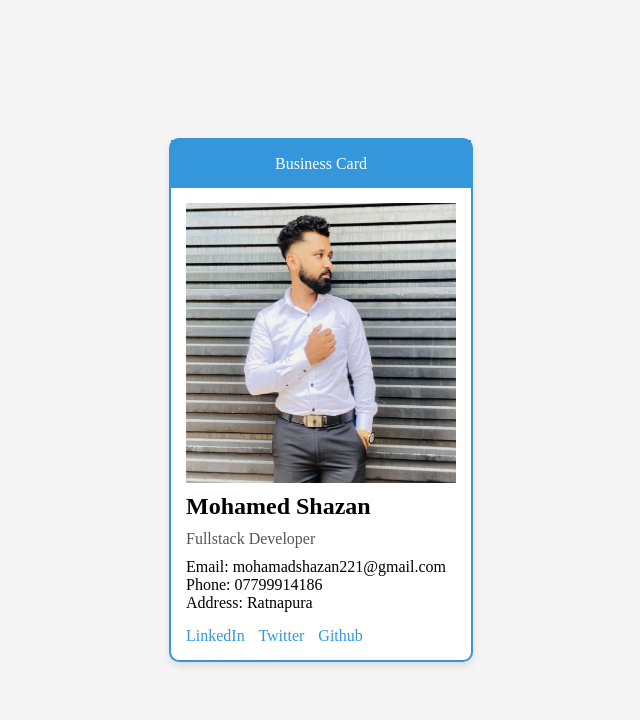
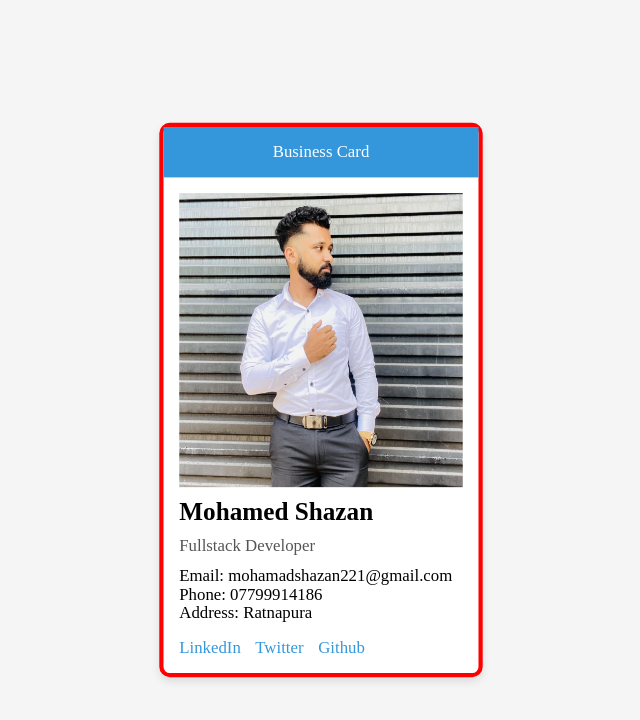
Before and after one commit to shzn-mhd/01.Buisness-card, a plain HTML site: page Business-card/index.html in a window 1280 px wide. In both pictures the pointer is over the element 640 px from the left and 400 px from the top of the page. Shown: the whole page, without its empty margins (319-959 px from the left). Drawn offline with Linux system fonts and the light colour scheme.

Commit message:
Feat: Business card scale animation

```diff
--- a/Business-card/index.html
+++ b/Business-card/index.html
@@ -24,6 +24,7 @@
                     border: 2px solid #3496db;
                     box-shadow:0 4px 8px rgba(0, 0, 0,0.1);
                     border-radius: 10px;
+                    transition: transform 0.3s ease-in-out, border-color 0.3s ease-in-out;
                 }
 
                 .profileimage {
@@ -75,6 +76,11 @@
                     color: #3498db;
                 }
 
+                .businesscard:hover{
+                    transform: scale(1.05);
+                    border: 4px solid red;
+                }
+
             </style>
         </head>
         <body>
```
